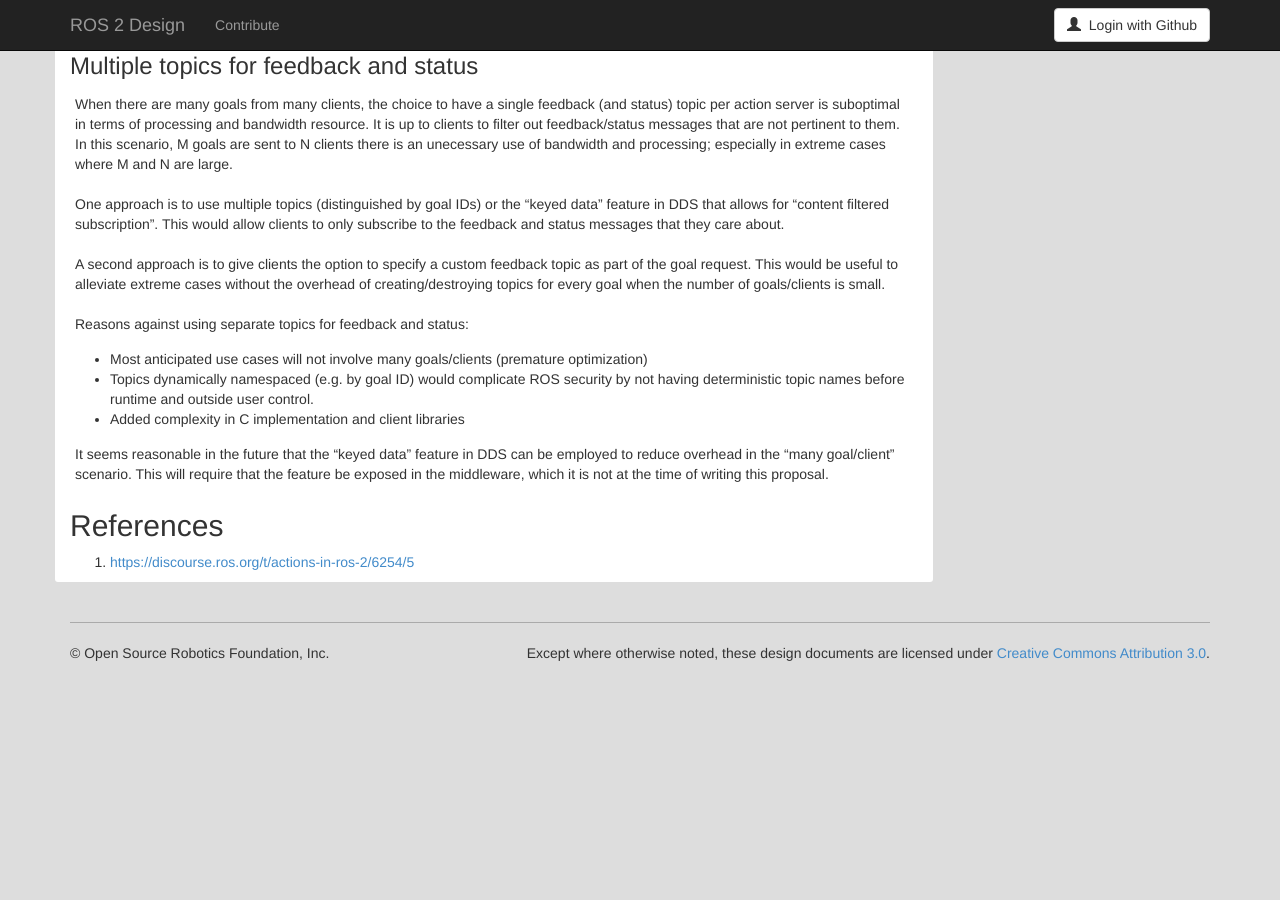
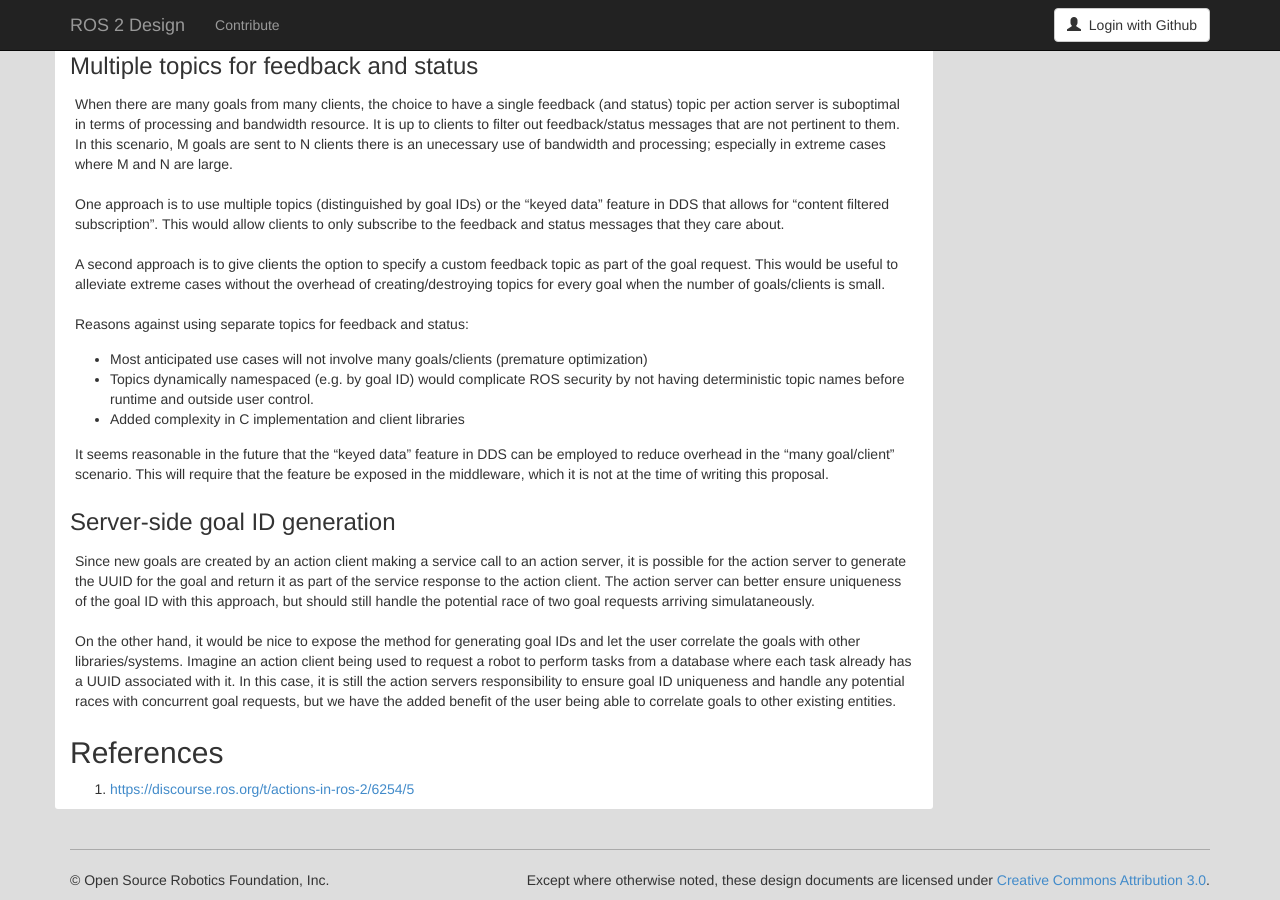
Before and after one commit to ros2/design, a Jekyll site: the page built from articles/actions.md, in a window 1280 px wide and 900 px high, scrolled down 8649 px. Built offline with Jekyll 4.4.1, drawn with Linux system fonts in a browser that asks for light colours; nearby versions of some CDN libraries; our own code applies the rules of GitHub Pages for plain Markdown files; before the commit the page ends 9322 px from its top, so only the background shows below that; some of the changed text lies outside the part shown.

Commit message:
Add sub-section to alternavtives on action server goal ID generation
Signed-off-by: Jacob Perron <jacob@openrobotics.org>

```diff
--- a/articles/actions.md
+++ b/articles/actions.md
@@ -185,7 +185,7 @@ And three terminal states:
 - **ABORTED** - The goal was terminated by the action server without an external request.
 - **CANCELED** - The goal was canceled after an external request from an action client.
 
-State transitions triggered by the action server:
+State transitions triggered by the action server according to its designed behavior:
 
 - **execute** - Start execution of an accepted goal.
 - **set_succeeded** - Notify that the goal completed successfully.
@@ -415,7 +415,6 @@ This would allow clients to only subscribe to the feedback and status messages t
 A second approach is to give clients the option to specify a custom feedback topic as part of the goal request.
 This would be useful to alleviate extreme cases without the overhead of creating/destroying topics for every goal when the number of goals/clients is small.
 
-
 Reasons against using separate topics for feedback and status:
 - Most anticipated use cases will not involve many goals/clients (premature optimization)
 - Topics dynamically namespaced (e.g. by goal ID) would complicate ROS security by not having deterministic topic names before runtime and outside user control.
@@ -424,6 +423,15 @@ Reasons against using separate topics for feedback and status:
 It seems reasonable in the future that the "keyed data" feature in DDS can be employed to reduce overhead in the "many goal/client" scenario.
 This will require that the feature be exposed in the middleware, which it is not at the time of writing this proposal.
 
+### Server-side goal ID generation
+
+Since new goals are created by an action client making a service call to an action server, it is possible for the action server to generate the UUID for the goal and return it as part of the service response to the action client.
+The action server can better ensure uniqueness of the goal ID with this approach, but should still handle the potential race of two goal requests arriving simulataneously.
+
+On the other hand, it would be nice to expose the method for generating goal IDs and let the user correlate the goals with other libraries/systems.
+Imagine an action client being used to request a robot to perform tasks from a database where each task already has a UUID associated with it.
+In this case, it is still the action servers responsibility to ensure goal ID uniqueness and handle any potential races with concurrent goal requests, but we have the added benefit of the user being able to correlate goals to other existing entities.
+
 ## References
 
 1. <a name="separatelib" href="https://discourse.ros.org/t/actions-in-ros-2/6254/5">https://discourse.ros.org/t/actions-in-ros-2/6254/5</a>
```
